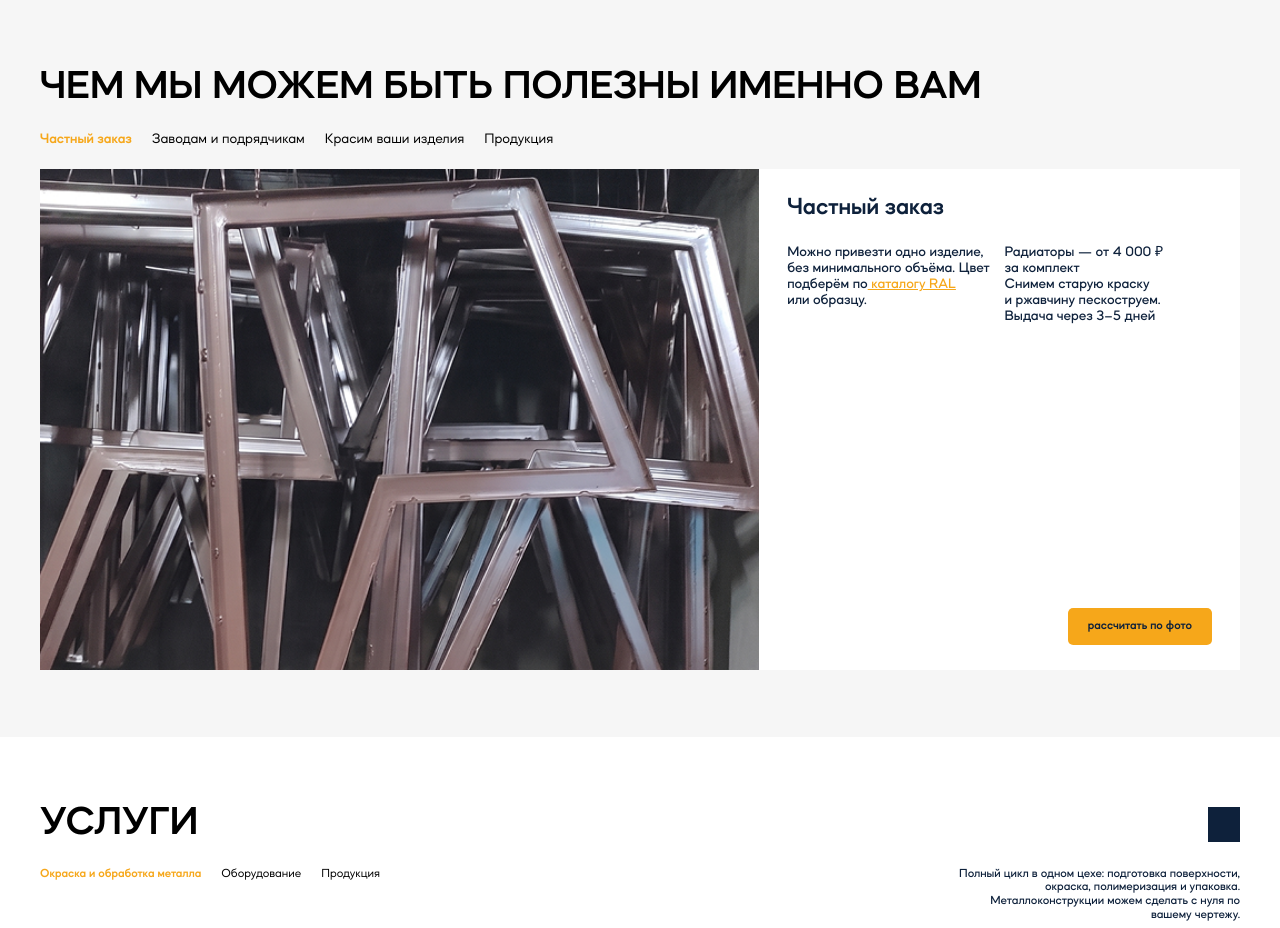
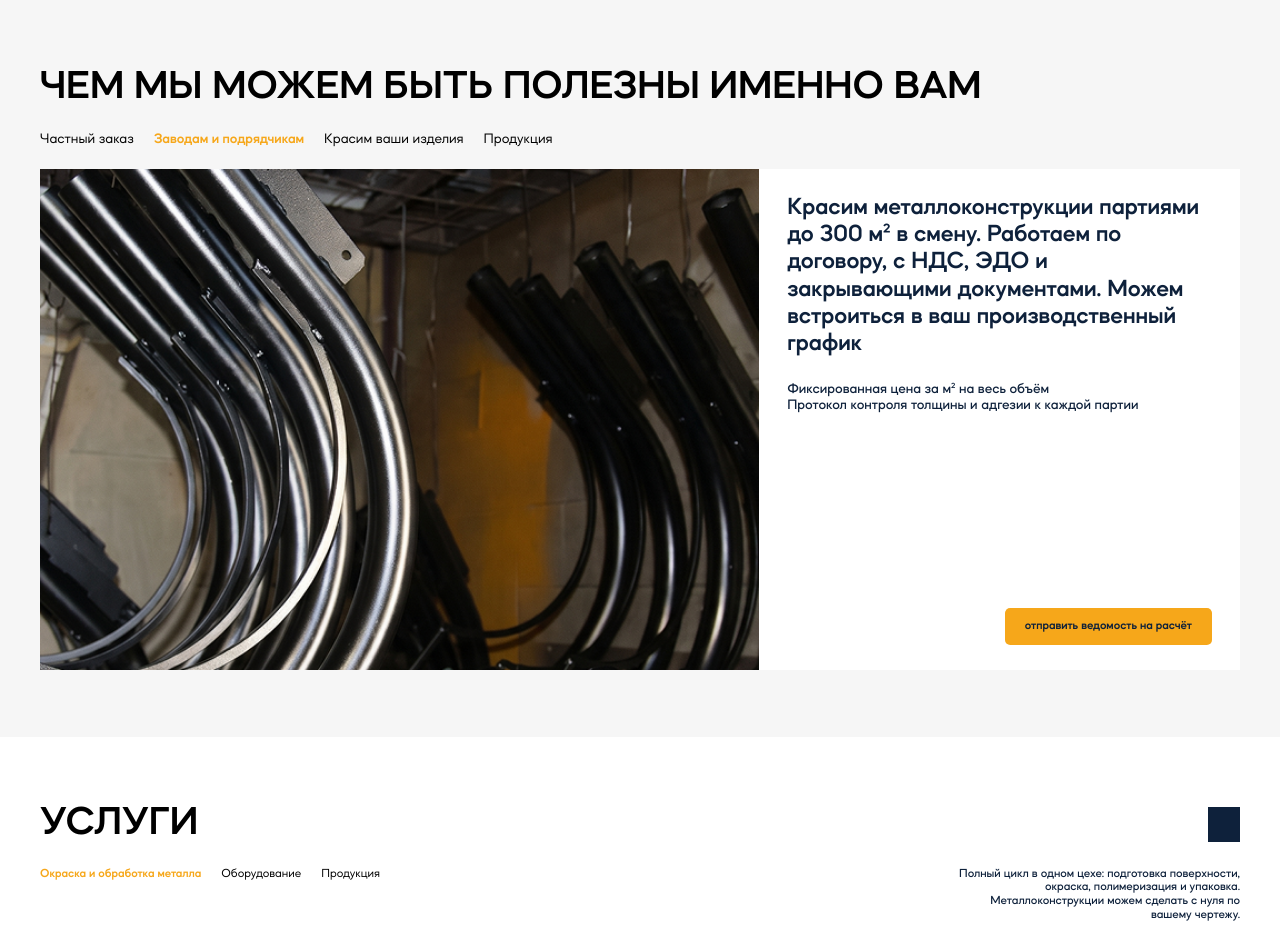
Before and after one commit to jestyrn-del/painting, a React (Vite) app: page / in a window 1280 px wide. Shown: the part 2180-3108 px from the top of the page. Built offline with nearby package versions, Linux system fonts and the light colour scheme.

Commit message:
Change cards for solutions

```diff
--- a/src/pages/Home.tsx
+++ b/src/pages/Home.tsx
@@ -398,7 +398,8 @@ function CompanyStats() {
 function CustomerSolutions() {
     const tabs = [
         {
-            title: "Частный заказ",
+            tab: "Частный заказ",
+            title: "Покрасим радиаторы, ворота, мебельный каркас или садовую мебель",
             description:
             <>
                 <div>
@@ -410,26 +411,29 @@ function CustomerSolutions() {
             button: "рассчитать по фото"
         },
         {
-            title: "Заводам и подрядчикам",
-            description: "описание для вкладки Заводам и подрядчикам, здесь можно посмотреть что-то интересное, например, что мы можем предложить заводам и подрядчикам ))))",
+            tab: "Заводам и подрядчикам",
+            title: "Красим металлоконструкции партиями до 300 м² в смену. Работаем по договору, с НДС, ЭДО и закрывающими документами. Можем встроиться в ваш производственный график",
+            description: <>Фиксированная цена за м² на весь объём<br/>Протокол контроля толщины и адгезии к каждой партии</>,
             image: assetUrl("Assets/aio-image-2.png"),
-            button: "заказать"
+            button: "отправить ведомость на расчёт"
         },
         {
-            title: "Красим ваши изделия",
-            description: "описание для вкладки Красим ваши изделия, здесь можно посмотреть что-то интересное, например, что мы можем предложить тарифы, цены, сроки и т.д",
+            tab: "Красим ваши изделия",
+            title: "Принимаем ваши изделия на окраску по акту и фиксируем их состояние на фото до начала работ. Краска наша или ваша. Отвечаем за изделие с момента приёмки до отгрузки",
+            description: <>Акт приёмки с фотофиксацией<br/>Хранение на складе до 3 дней бесплатно<br/>Забираем и доставляем своим транспортом</>,
             image: assetUrl("Assets/aio-image-3.png"),
-            button: "консультация"
+            button: "как работает схема"
         },
         {
-            title: "Продукция",
-            description: "описание для вкладки Продукция, здесь можно посмотреть что-то интересное, например, что мы можем предложить по ассортименту продукции, которую мы производим )))))",
+            tab: "Продукция",
+            title: "Производим лофт-мебель, металлокаркасы и бытовки. Отгружаем партиями от 1 шт. Красим в своём цехе, поэтому цвет и сроки контролируем сами",
+            description: <>3 уровня оптовых цен<br/>Производство под вашей маркой<br/>Доставка по России транспортными компаниями</>,
             image: assetUrl("Assets/aio-image-4.png"),
-            button: "ассортимент"
+            button: "получить оптовые условия"
         },
     ];
 
-    const [activeTab, setActiveTab] = useState(0);
+    const [activeTab, setActiveTab] = useState(1);
     const selectedTab = tabs[activeTab];
 
     return (
@@ -442,12 +446,12 @@ function CustomerSolutions() {
             <div className="tabs">
                 {tabs.map((tab, index) => (
                 <button
-                    key={tab.title}
+                    key={tab.tab}
                     className={`tabs-button ${activeTab === index ? "active" : ""}`}
                     aria-pressed={activeTab === index}
                     onClick={() => setActiveTab(index)}
                 >
-                    {tab.title}
+                    {tab.tab}
                 </button>
                 ))}
             </div>
```
